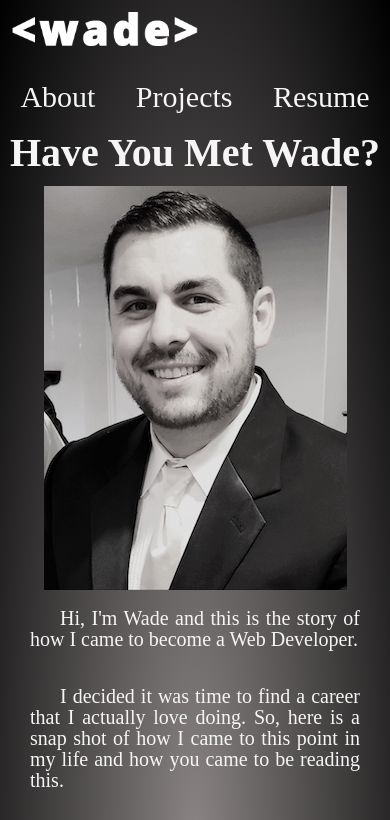
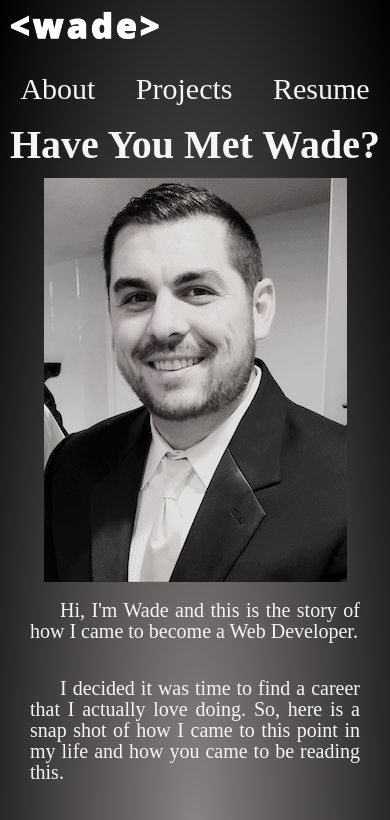
Before and after one commit to WadeNichols/portfolio, a React (Create React App) app: page / in a window 390 px wide. Shown: the top 820 px of the page. Built offline with nearby package versions, Linux system fonts and the light colour scheme; some icons are missing; a web font is replaced by a local one.

Commit message:
erased white space on right side

```diff
--- a/src/styles.css
+++ b/src/styles.css
@@ -46,21 +46,19 @@
   width: 300px;
 }
 
-@media only screen and (max-width: 510px) {
+@media only screen and (max-width: 411px) {
   .logoW {
-    width: 200px
+    width: 160px
   }
 
 }
-
-@media only screen and (max-width: )
 
 /* header icons */
 .header-icons {
   float: right;
   display: flex;
   margin-top: 10px;
-  padding: 0 10px;
+  padding: 0;
 }
 
 .header-icons a {
@@ -73,7 +71,7 @@
 }
 @media only screen and (max-width: 411px) {
   .header-icons a {
-    font-size: 25px;
+    font-size: 15px;
     padding: 0 10px;
   }
 }
@@ -134,9 +132,11 @@ h1 {
   h1 {
     text-align: center;
     padding-bottom: 10px;
-    margin: 0
+    margin: 0;
   }
 }
+
+
 
 .container h3 {
   padding: 1.5em 20% 15px 20%;
@@ -258,7 +258,7 @@ ul {
   display: flex;
   float: right;
   height: auto;
-  max-width: 100vw;
+  max-width: 100%;
   margin: 1.2em;
   margin-right: 3.5em;
 }
```
